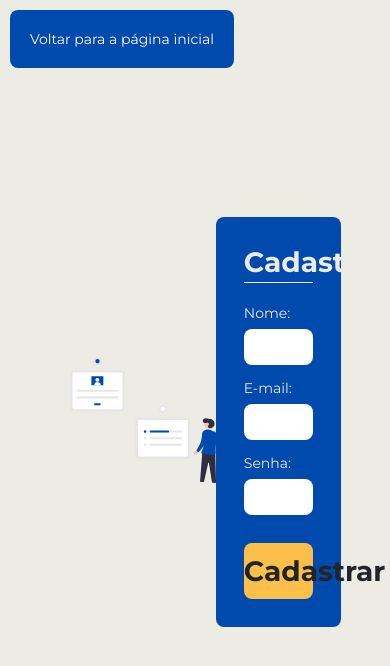
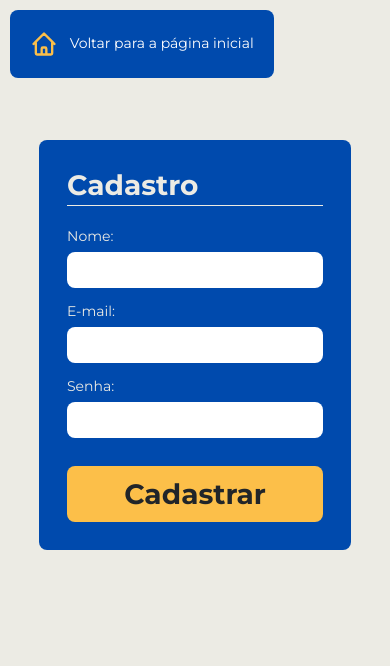
Before and after one commit to jsenger/desafio-afya, a React (Create React App) app in the folder frontend/: page /register in a window 390 px wide. Shown: the top 666 px of the page. Built offline with nearby package versions, Linux system fonts and the light colour scheme; the HTML template or start-up script is replaced by a standard one; a web font is replaced by a local one.

Commit message:
Make Login and Register pages responsive

```diff
--- a/frontend/package.json
+++ b/frontend/package.json
@@ -14,13 +14,12 @@
     "jsx-runtime": "^1.2.0",
     "react": "^17.0.2",
     "react-dom": "^17.0.2",
+    "react-icons": "^4.2.0",
     "react-router-dom": "^5.2.0",
     "react-scripts": "4.0.3",
     "styled-components": "^5.3.0",
     "typescript": "^4.1.2",
     "web-vitals": "^1.0.1"
-
-
   },
   "devDependencies": {
     "@types/styled-components": "^5.1.9"
--- a/frontend/public/index.html
+++ b/frontend/public/index.html
@@ -10,7 +10,7 @@
       href="https://fonts.googleapis.com/css2?family=KoHo:wght@400;700&family=Montserrat:wght@400;700&display=swap"
       rel="stylesheet"
     />
-    <title>React App</title>
+    <title>Vitality - Afya Labs</title>
   </head>
   <body>
     <noscript>You need to enable JavaScript to run this app.</noscript>
--- a/frontend/src/components/BackToHome/index.tsx
+++ b/frontend/src/components/BackToHome/index.tsx
@@ -1,12 +1,16 @@
 import { Link } from 'react-router-dom';
+import { HiOutlineHome } from 'react-icons/hi';
+import { IconContext } from "react-icons";
 import { BackHome } from './styles';
+
 
 const BackToHome: React.FC = () => {
   return (
     <BackHome>
-    <Link to="/">Voltar para a página inicial</Link>
+    <IconContext.Provider value={{ className: 'react-icons' }}>
+    <Link to="/"><HiOutlineHome /> Voltar para a página inicial</Link>
+    </IconContext.Provider>
     </BackHome>
-
   );
 }
 
--- a/frontend/src/components/BackToHome/styles.ts
+++ b/frontend/src/components/BackToHome/styles.ts
@@ -11,5 +11,12 @@ export const BackHome = styled.main`
 
     text-decoration: none;
     color: #fff;
+
+    .react-icons {
+    vertical-align: middle;
+    color: var(--main-button-color);
+    font-size: 2rem;
+    margin-right: 8px;
+  }
   }
 `
--- a/frontend/src/components/Navbar/styles.ts
+++ b/frontend/src/components/Navbar/styles.ts
@@ -5,4 +5,8 @@ export const Navigation = styled.nav`
   height: 80px;
 
   background: var(--main-color);
+
+  .react-icons {
+    vertical-align: middle;
+  }
 `;
--- a/frontend/src/views/pages/Home/styles.ts
+++ b/frontend/src/views/pages/Home/styles.ts
@@ -49,15 +49,23 @@ export const HomeContainer = styled.main`
     &:hover {
       color: #fff;
       background-color: var(--main-color);
+
+      &:not(:last-child) {
+        background-color: var(--main-button-color);
+        border: 3px solid var(--main-button-color);
+        color: var(--main-color);
+      }
     }
   }
 
   @media (max-width: 720px) {
     display: block;
+    height: 50vh;
+    margin-top: 10rem;
     text-align: center;
-    margin-top: 3rem;
 
     a {
+      align-self: center;
       width: 100%;
       display: block;
 
--- a/frontend/src/views/pages/Login/styles.ts
+++ b/frontend/src/views/pages/Login/styles.ts
@@ -31,6 +31,7 @@ export const LoginContainer = styled.main`
     border-radius: 8px;
 
     width: 40%;
+    min-width: 300px;
     padding: 2rem;
 
     h1 {
@@ -90,4 +91,17 @@ export const LoginContainer = styled.main`
       }
     }
   }
+
+  @media (max-width: 720px) {
+    display: block;
+    height: fit-content;
+
+    form {
+      margin-top: 10rem;
+      width: 100%;
+    }
+    img {
+      display: none;
+    }
+  }
 `;
--- a/frontend/src/views/pages/Register/styles.ts
+++ b/frontend/src/views/pages/Register/styles.ts
@@ -5,6 +5,7 @@ export const RegisterContainer = styled.main`
   justify-content: space-around;
   align-items: center;
   flex-wrap: wrap;
+
 
   width: 1000px;
   max-width: 80%;
@@ -14,10 +15,11 @@ export const RegisterContainer = styled.main`
 
   div {
     width: 40%;
+    margin-right: 25px;
 
     img {
-      object-fit: cover;
       width: 120%;
+
     }
   }
 
@@ -29,7 +31,7 @@ export const RegisterContainer = styled.main`
     color:var(--background-color);
 
     border-radius: 8px;
-
+    min-width: 300px;
     width: 40%;
     padding: 2rem;
 
@@ -90,4 +92,17 @@ export const RegisterContainer = styled.main`
       }
     }
   }
+
+  @media (max-width: 720px) {
+    display: block;
+    height: fit-content;
+
+    form {
+      margin-top: 10rem;
+      width: 100%;
+    }
+    img {
+      display: none;
+    }
+  }
 `
```
Also changed, not shown: 1 other file (tests, documents, lock files or other folders).
